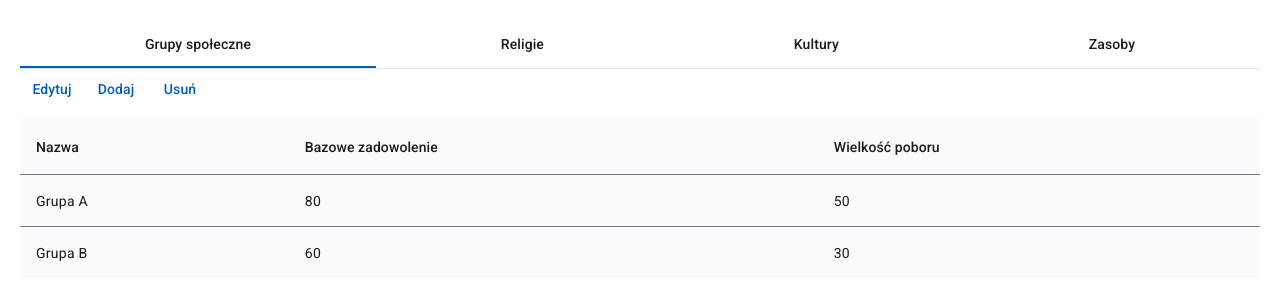
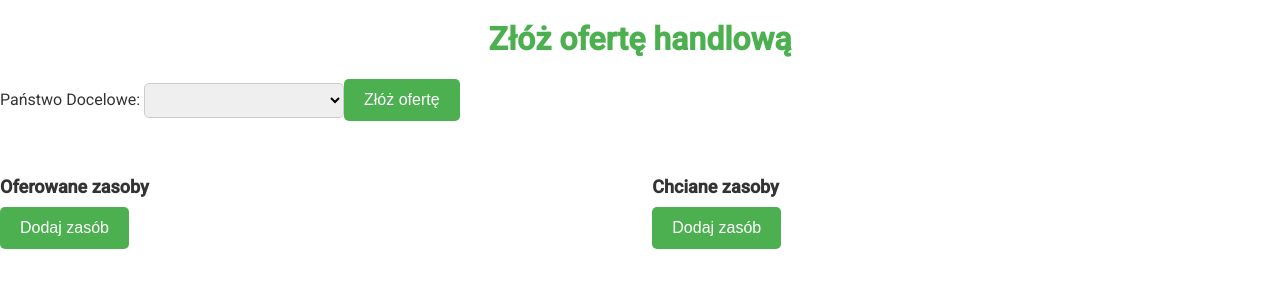
Before and after one commit to Filpus/wg-angular, an Angular app: page / in a window 1280 px wide. Shown: the top 300 px of the page. Built offline with nearby package versions, Linux system fonts and the light colour scheme.

Commit message:
Trade Offer semi ready

```diff
--- a/src/app/app.component.html
+++ b/src/app/app.component.html
@@ -1 +1 @@
-<basic-data-management></basic-data-management>
+<app-offer></app-offer>
--- a/src/app/app.component.ts
+++ b/src/app/app.component.ts
@@ -2,10 +2,11 @@ import { Component } from '@angular/core';
 import { RouterOutlet } from '@angular/router';
 import { PopulationManagementComponent } from "./population-management/population-management.component";
 import { BasicDataManagmentComponent } from "./basic-data-management/basic-data-management.component";
+import { OfferComponent } from './offer/offer.component';
 
 @Component({
   selector: 'app-root',
-  imports: [BasicDataManagmentComponent],
+  imports: [OfferComponent],
   templateUrl: './app.component.html',
   styleUrl: './app.component.css'
 })
--- a/src/app/basic-data-management/tabs/social-groups/social-groups.component.ts
+++ b/src/app/basic-data-management/tabs/social-groups/social-groups.component.ts
@@ -57,4 +57,5 @@ export class SocialGroupsComponent {
   onAdd(): void {
     console.log('Dodawanie nowej grupy społecznej');
   }
+
 }
--- /dev/null
+++ b/src/app/offer/offer.component.css
@@ -0,0 +1,148 @@
+/* Ogólny styl strony */
+body {
+  font-family: Arial, sans-serif;
+  background-color: #f4f4f9;
+  margin: 0;
+  padding: 0;
+}
+
+/* Nagłówek */
+h1 {
+  text-align: center;
+  margin-top: 20px;
+  color: #4CAF50;
+}
+
+/* Formularz */
+form {
+  display: flex;
+  flex-direction: column;
+  align-items: center;
+  padding: 20px;
+  max-width: 800px;
+  margin: 0 auto;
+  background-color: white;
+  border-radius: 8px;
+  box-shadow: 0 4px 8px rgba(0, 0, 0, 0.1);
+}
+
+/* Sekcja z polami formularza */
+label {
+  font-size: 16px;
+  margin-bottom: 10px;
+  color: #333;
+}
+
+/* Select dla Państwa Docelowego */
+select {
+  padding: 8px;
+  border-radius: 5px;
+  border: 1px solid #ccc;
+  width: 200px;
+  margin-bottom: 20px;
+}
+
+/* Przycisk "Złóż ofertę" */
+button {
+  padding: 12px 20px;
+  border-radius: 5px;
+  background-color: #4CAF50;
+  color: white;
+  font-size: 16px;
+  border: none;
+  cursor: pointer;
+  transition: background-color 0.3s ease;
+  margin-bottom: 20px;
+}
+
+button:hover {
+  background-color: #45a049;
+}
+
+/* Kontener dla dwóch kolumn */
+.columns-container {
+  display: flex;
+  justify-content: space-between;
+  width: 98%;
+  margin-top: 20px;
+}
+
+/* Kolumny - Oferowane i Chciane zasoby */
+.column {
+  display: flex;
+  flex-direction: column;
+  align-items: flex-start;
+  width: 48%; /* Każda kolumna ma szerokość 48% */
+}
+
+/* Tytuł sekcji w kolumnach */
+.column h2 {
+
+  margin-bottom: 10px;
+  font-size: 18px;
+  color: #333;
+  text-align: center;
+  align-items: center;
+}
+
+/* Elementy zasobów */
+.resource-item {
+  display: flex;
+  justify-content: space-between;
+  align-items: center;
+  padding: 10px;
+  border: 1px solid #ccc;
+  border-radius: 8px;
+  margin-bottom: 10px;
+  background-color: #f9f9f9;
+  width: 100%;
+}
+
+.resource-item input {
+  padding: 8px;
+  margin-left: 10px;
+  width: 60px;
+  border-radius: 5px;
+  border: 1px solid #ccc;
+}
+
+.resource-item select {
+  padding: 8px;
+  margin-left: 10px;
+  border-radius: 5px;
+  border: 1px solid #ccc;
+  width: 150px;
+}
+
+.resource-item button {
+  padding: 6px 12px;
+  border-radius: 5px;
+  background-color: #f44336;
+  color: white;
+  font-size: 14px;
+  border: none;
+  cursor: pointer;
+  transition: background-color 0.3s ease;
+}
+
+.resource-item button:hover {
+  background-color: #e53935;
+}
+
+/* Dodanie zasobu */
+.add-resource-button {
+  padding: 12px 20px;
+  border-radius: 5px;
+  background-color: #007BFF;
+  color: white;
+  font-size: 16px;
+  border: none;
+  cursor: pointer;
+  margin-top: 20px;
+  margin-left: auto; /* Wycentrowanie przycisku */
+  margin-right: auto; /* Wycentrowanie przycisku */
+}
+
+.add-resource-button:hover {
+  background-color: #0056b3;
+}
--- /dev/null
+++ b/src/app/offer/offer.component.html
@@ -0,0 +1,46 @@
+<div class="offer-container">
+  <h1>Złóż ofertę handlową</h1>
+
+  <div class="header">
+    <div [formGroup]="offerForm">
+        <label>
+          Państwo Docelowe:
+          <select formControlName="destinationCountry">
+            <option *ngFor="let country of countries" [value]="country">{{ country }}</option>
+          </select>
+        </label>
+        <button (click)="submitOffer()">Złóż ofertę</button>
+      </div>
+  </div>
+
+
+  <div class="columns-container">
+    <div class="column">
+      <h2>Oferowane zasoby</h2>
+      <button (click)="addOfferedResource()">Dodaj zasób</button>
+      <div *ngFor="let resource of offeredResources.controls; let i = index" class="resource-item" [formGroup]="getFormGroup(resource)" >
+        <!-- Rozwijana lista dla rodzaju zasobu -->
+        <select formControlName="type">
+          <option *ngFor="let type of resourceTypes" [value]="type">{{ type }}</option>
+        </select>
+        <!-- Pole ilości -->
+        <input type="number" formControlName="quantity" placeholder="Ilość">
+        <button (click)="removeResource(i, 'offered')">Usuń</button>
+      </div>
+    </div>
+
+    <div class="column">
+      <h2>Chciane zasoby</h2>
+      <button (click)="addRequestedResource()">Dodaj zasób</button>
+      <div *ngFor="let resource of requestedResources.controls; let i = index" class="resource-item" [formGroup]="getFormGroup(resource)">
+        <!-- Rozwijana lista dla rodzaju zasobu -->
+        <select formControlName="type">
+          <option *ngFor="let type of resourceTypes" [value]="type">{{ type }}</option>
+        </select>
+        <!-- Pole ilości -->
+        <input type="number" formControlName="quantity" placeholder="Ilość">
+        <button (click)="removeResource(i, 'requested')">Usuń</button>
+      </div>
+    </div>
+  </div>
+</div>
--- /dev/null
+++ b/src/app/offer/offer.component.ts
@@ -0,0 +1,70 @@
+import { Component } from '@angular/core';
+import { FormBuilder, FormArray, FormGroup, FormControl } from '@angular/forms';
+import { ReactiveFormsModule } from '@angular/forms'; // Import tego modułu
+import { NgFor } from '@angular/common';
+import { AbstractControl } from '@angular/forms';
+
+
+@Component({
+  selector: 'app-offer',
+  templateUrl: './offer.component.html',
+  styleUrls: ['./offer.component.css'],
+  imports:[
+    ReactiveFormsModule,
+    NgFor
+  ]
+
+})
+export class OfferComponent {
+  offerForm: FormGroup;
+  countries = ['Polska', 'Niemcy', 'Francja', 'Hiszpania'];
+  resourceTypes = ['Produkt A', 'Produkt B', 'Usługa C', 'Usługa D'];
+
+  constructor(private fb: FormBuilder) {
+    this.offerForm = this.fb.group({
+      destinationCountry: [''],
+      offeredResources: this.fb.array([]),
+      requestedResources: this.fb.array([]),
+    });
+  }
+
+  get offeredResources(): FormArray {
+    return this.offerForm.get('offeredResources') as FormArray;
+  }
+
+  get requestedResources(): FormArray {
+    return this.offerForm.get('requestedResources') as FormArray;
+  }
+
+  addOfferedResource() {
+    const resourceGroup = this.fb.group({
+      type: [''], // Typ zasobu
+      quantity: [0], // Ilość
+    });
+    this.offeredResources.push(resourceGroup);
+  }
+
+  addRequestedResource() {
+    const resourceGroup = this.fb.group({
+      type: [''],
+      quantity: [0],
+    });
+    this.requestedResources.push(resourceGroup);
+  }
+
+  removeResource(index: number, type: 'offered' | 'requested') {
+    if (type === 'offered') {
+      this.offeredResources.removeAt(index);
+    } else if (type === 'requested') {
+      this.requestedResources.removeAt(index);
+    }
+  }
+
+  submitOffer() {
+    console.log('Oferta:', this.offerForm.value);
+  }
+
+  getFormGroup(control: AbstractControl): FormGroup {
+    return control as FormGroup;
+  }
+}
```
Also changed, not shown: 1 other file (tests, documents, lock files or other folders).
